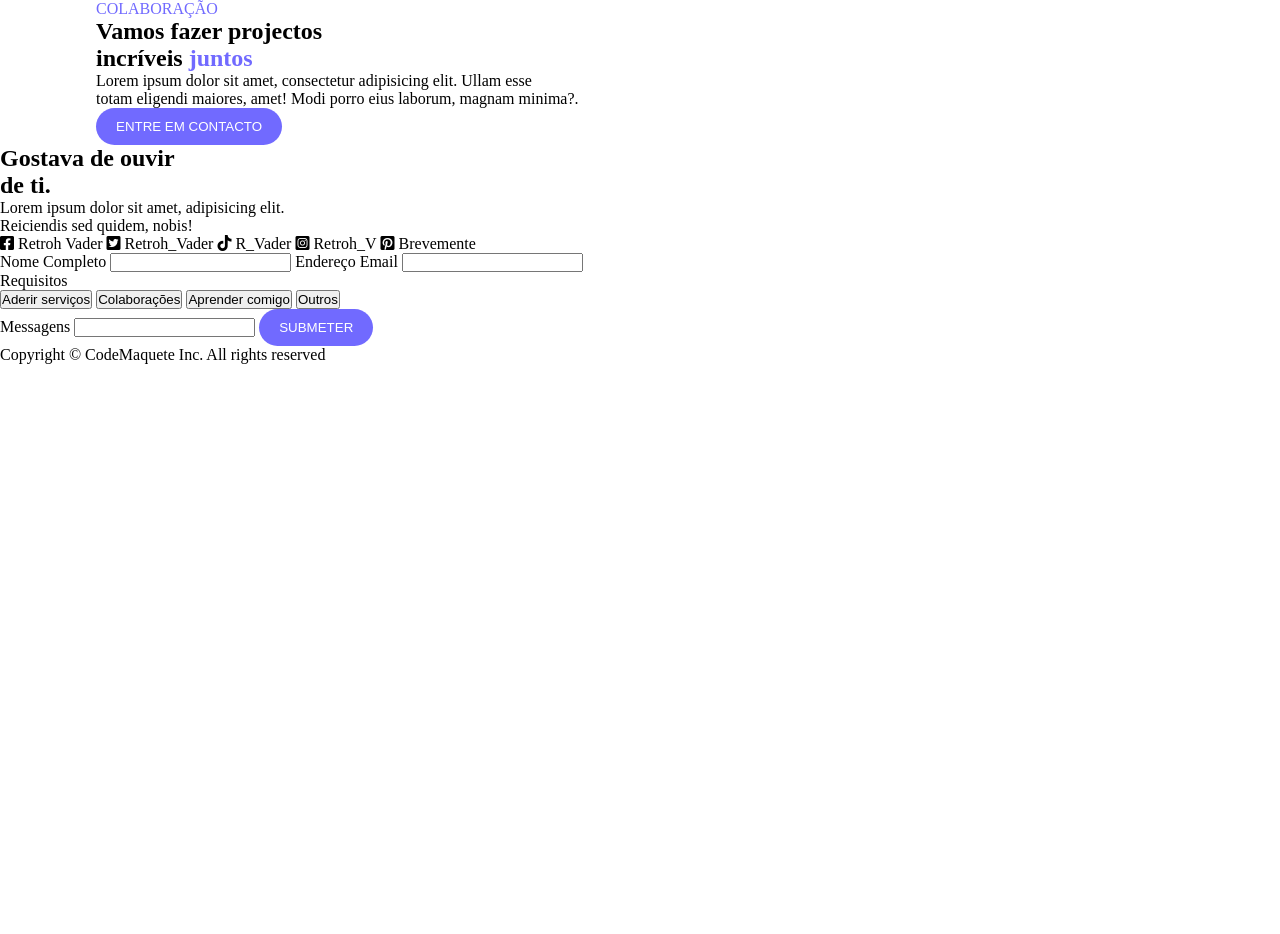
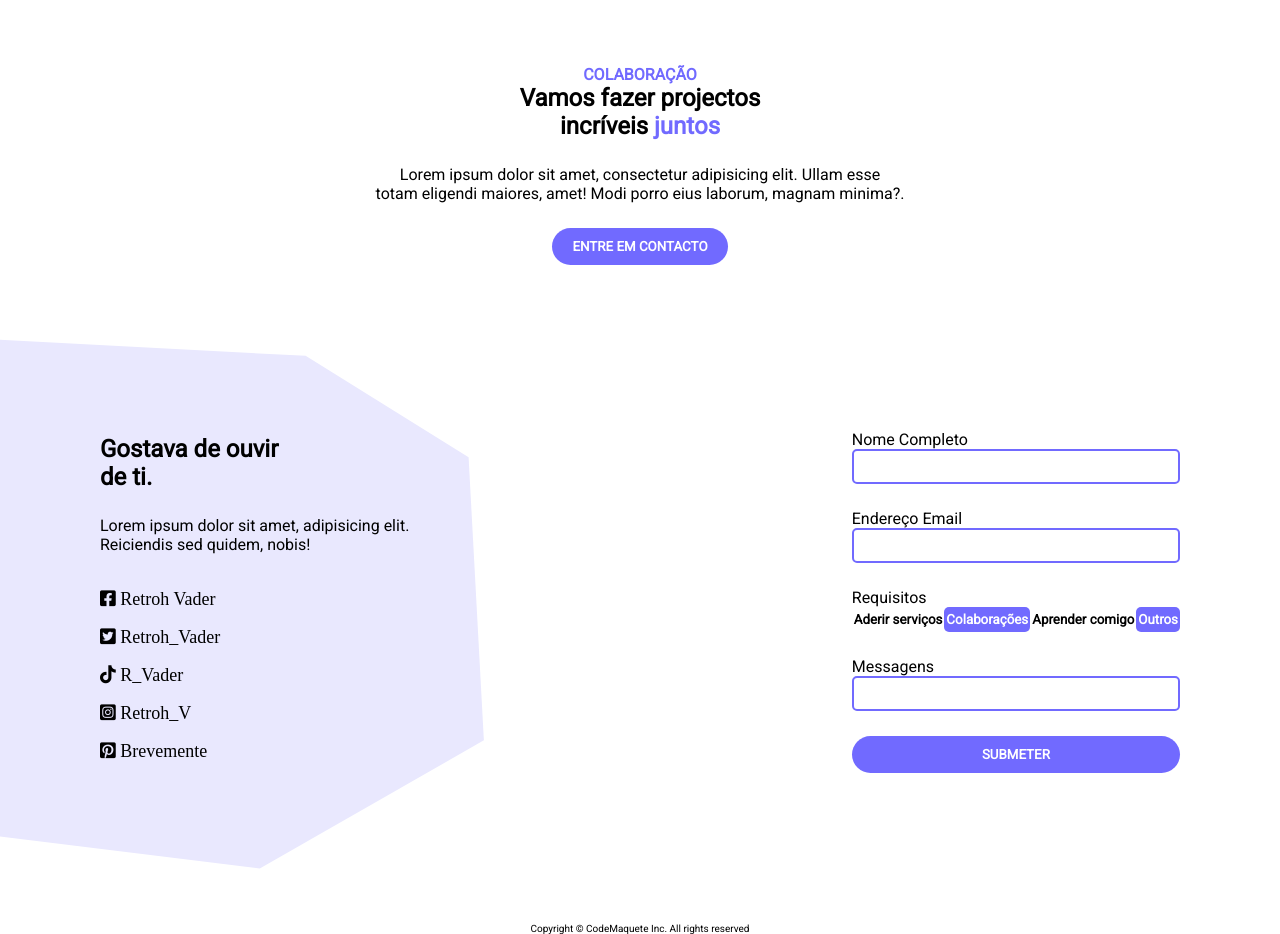
Before and after one commit to Anselmo-Maquete/First-commit, a plain HTML site: page index.html in a window 1280 px wide. Before the commit the page ends 800 px from the top, so only its background shows below. Drawn offline with Linux system fonts and the light colour scheme.

Commit message:
Metade do CSS da pagina feito

```diff
--- a/css/style.css
+++ b/css/style.css
@@ -4,6 +4,7 @@
     box-sizing: border-box;
     list-style: none;
     text-decoration: none;
+    font-family: 'Roboto', sans-serif;
 }
 
 /*Classes Gerais*/
@@ -19,6 +20,7 @@
 
 span{
     color: #716aff;
+    font-weight: bolder;
 }
 .botao{
     background-color: #716aff;
@@ -26,4 +28,92 @@ span{
     border: none;
     color: #fff;
     border-radius: 20px;
+    font-weight: bolder;
 }
+
+.margem-baixo{
+    margin-bottom: 25px;
+}
+
+input{
+    max-width: 350px;
+    padding: 8px 10px;
+    border: 2px solid #716aff;
+    border-radius: 5px;
+}
+
+.botaov1{
+    background-color: #fff;
+    padding: 5px 2px;
+    font-weight: bolder;
+    border: none;
+}
+.botaov2{
+    background-color: #716aff;
+    padding: 5px 2px;
+    font-weight: bolder;
+    color: #fff;
+    border: none;
+    border-radius: 5px;
+}
+button:hover{
+    cursor: pointer;
+    color: black;
+    background-color: #e9e8fe;
+    transition: 500ms all ease-in-out;
+}
+
+i{
+    font-weight: bolder;
+    font-size: 18px;
+}
+
+/*aqui inicia HEADER*/
+.content.header{
+    padding: 65px;
+    text-align: center;
+}
+/*aqui termina HEADER*/
+
+/*aqui inicia MAIN*/
+.section.principal{
+    display: flex;
+    flex-wrap: nowrap;
+    justify-content: space-between;
+    align-items: center;
+    margin-bottom: 50px;
+}
+
+.artigo{
+    padding: 100px;
+    clip-path: polygon(0 1%, 60% 4%, 92% 23%, 95% 76%, 51% 100%, 0 94%, 0% 70%, 0% 30%);
+    background-color: #e9e8fe;
+}
+.redes-sociais{
+    display: flex;
+    flex-direction: column;
+}
+.redes-sociais>i{
+    margin-bottom: 10px;
+    margin-top: 10px;
+}
+
+.formulario{
+    padding: 100px;
+}
+.formulario>form{
+    display: flex;
+    flex-direction: column;
+}
+
+.botao-box{
+    display: flex;
+    flex-wrap: nowrap;
+}
+/*aqui termina MAIN*/
+
+/*aqui inicia FOOTER*/
+footer{
+    text-align: center;
+    font-size: 10px;
+}
```
